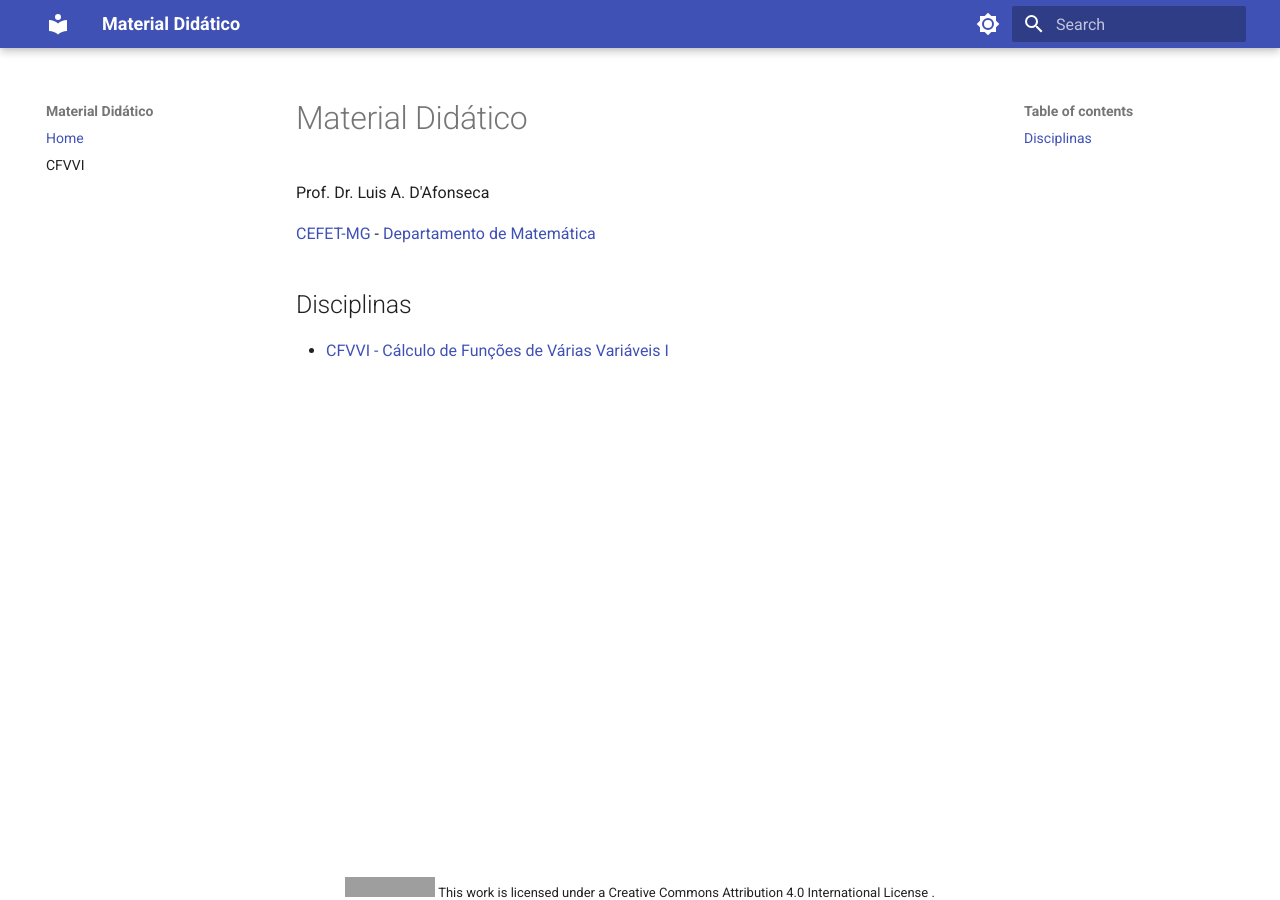
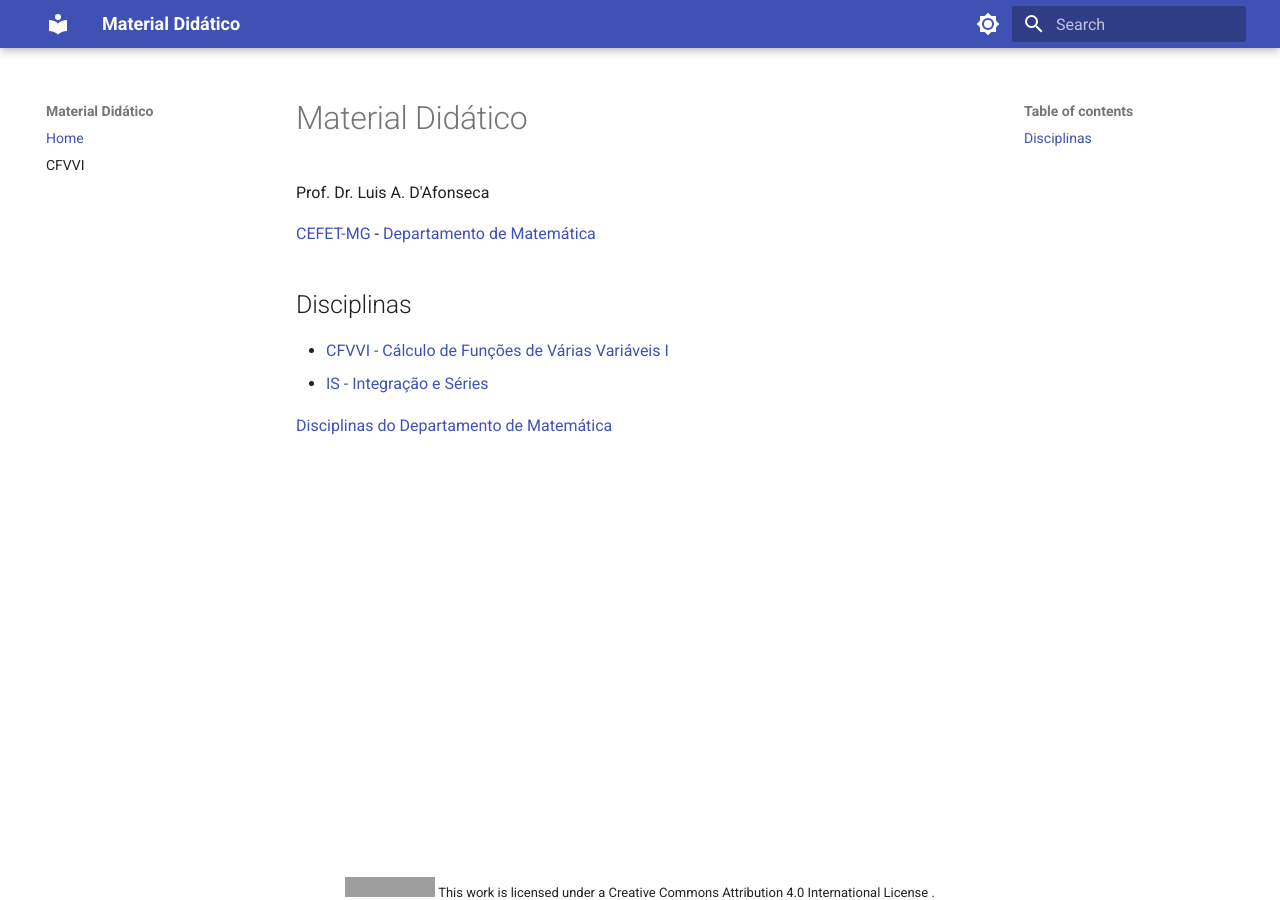
Before and after one commit to material-didatico/material-didatico.github.io, an MkDocs documentation site: the page built from docs/index.md, in a window 1280 px wide. Built offline with MkDocs 1.6.1 and Material for MkDocs 9.7.7, drawn with Linux system fonts in a browser that asks for light colours; grey boxes are pictures that could not be loaded.

Commit message:
Add IS to index

```diff
--- a/docs/index.md
+++ b/docs/index.md
@@ -8,3 +8,6 @@ Prof. Dr. Luis A. D'Afonseca
 ## Disciplinas
 
 - [CFVVI - Cálculo de Funções de Várias Variáveis I](cfvv1/index.md)
+- [IS - Integração e Séries](is/index.md)
+
+[Disciplinas do Departamento de Matemática](https://www.dm.cefetmg.br/ensino/disciplinas/disciplinas-do-nucleo-de-matematica-grad)
```
Also changed, not shown: 1 other file.
